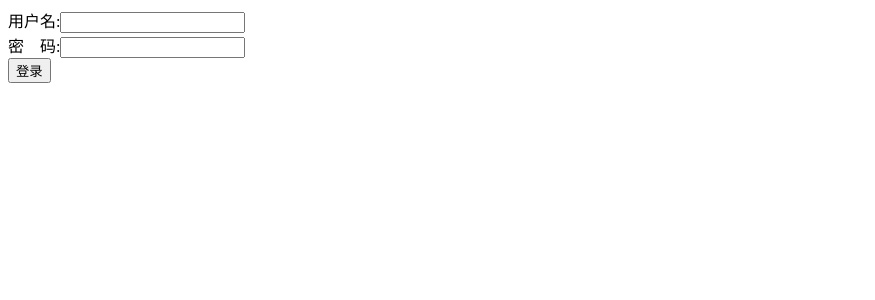
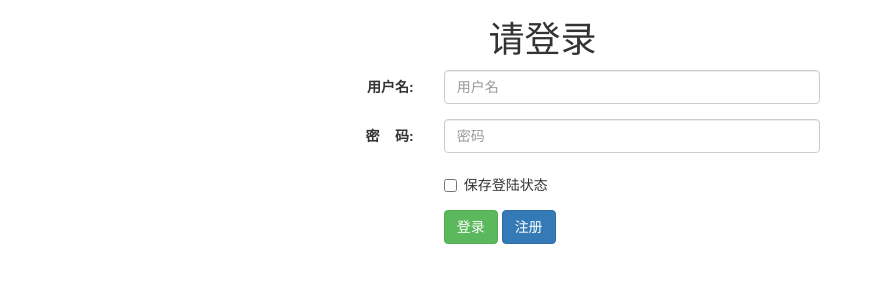
Before and after one commit to RongYaoyang/meetingroom, a Django app: page /login/ in a window 1280 px wide. Shown: the top 300 px of the page, without its empty margins (0-875 px from the left). Run offline with Django 3.2, Linux system fonts and the light colour scheme; some libraries are stand-ins or nearby versions.

Commit message:
样式添加，能插入空日期修复

```diff
--- a/app01/views.py
+++ b/app01/views.py
@@ -32,20 +32,24 @@ def index(request,date=None):
             data_json = request.body
             data = eval(json.loads(data_json))
             '''{"talkroom":"马尔代夫","time":"13:00","date":"2017-12-07","user":"egon"}'''
-            # print(type(eval(data)))
+            # print(data)
+            if data.get('date'):
             #是否有此用户没有添加，有就删除
-            room_user = models.Date.objects.filter(date=data['date'],time=data['time'],
-                                                   talkroom__title=data['talkroom'],
-                                                   user__name=data['user'])
-            if room_user:
-                room_user.delete()
-            else:
-                talkroom = models.TalkRoom.objects.filter(title=data['talkroom']).first()
-                user = models.User.objects.filter(name=data['user']).first()
-                new_date = models.Date.objects.create(date=data['date'],time=data['time'])
-                new_date.talkroom.add(talkroom)
-                new_date.user.add(user)
-            return HttpResponse('/main/')
+                room_user = models.Date.objects.filter(date=data['date'],time=data['time'],
+                                                       talkroom__title=data['talkroom'],
+                                                       user__name=data['user'])
+
+                if room_user:
+                    room_user.delete()
+                else:
+                    talkroom = models.TalkRoom.objects.filter(title=data['talkroom']).first()
+                    user = models.User.objects.filter(name=data['user']).first()
+                    new_date = models.Date.objects.create(date=data['date'],time=data['time'])
+                    new_date.talkroom.add(talkroom)
+                    new_date.user.add(user)
+                return HttpResponse('/main/')
+            else:return HttpResponse('/main/')
+
     if request.method == 'GET':
         user_status = request.session.get('user')
         time = models.Time.objects.all()
--- a/talkroom/settings.py
+++ b/talkroom/settings.py
@@ -25,7 +25,7 @@ SECRET_KEY = 'w)*$ef(pqaetuhxsqzwxtramd*m6o^a=!c)8js*(alinx-f)_r'
 # SECURITY WARNING: don't run with debug turned on in production!
 DEBUG = True
 
-ALLOWED_HOSTS = []
+ALLOWED_HOSTS = ['192.168.20.102','127.0.0.1']
 
 
 # Application definition
--- a/templates/login.html
+++ b/templates/login.html
@@ -5,13 +5,50 @@
     <meta http-equiv="X-UA-Compatible" content="IE=edge">
     <meta name="viewport" content="width=device-width, initial-scale=1">
     <title>Title</title>
+    <link rel="stylesheet" href="/static/css/bootstrap.css ">
 </head>
 <body>
-<form action="" method="post">
+
+<div class="container">
+    <div class="row">
+        <div class="col-md-4 col-md-offset-3">
+            <div class="h1 text-center">请登录</div>
+        </div>
+    </div>
+
+    <div class="row">
+        <div class="col-md-5 col-md-offset-3">
+<form class="form-horizontal" method="post">
     {% csrf_token %}
-    <div>用户名:<input type="text" name="user"></div>
-    <div>密&nbsp;&nbsp;&nbsp;&nbsp;码:<input type="password" name="pwd"></div>
-    <input type="submit" value="登录">
+  <div class="form-group">
+    <label for="user" class="col-sm-2 control-label">用户名:</label>
+    <div class="col-sm-10">
+      <input type="text" class="form-control" id="user" placeholder="用户名" name="user">
+    </div>
+  </div>
+  <div class="form-group">
+    <label for="pwd" class="col-sm-2 control-label">密&nbsp;&nbsp;&nbsp;&nbsp;码:</label>
+    <div class="col-sm-10">
+      <input type="password" class="form-control" id="pwd" placeholder="密码" name="pwd">
+    </div>
+  </div>
+  <div class="form-group">
+    <div class="col-sm-offset-2 col-sm-10">
+      <div class="checkbox">
+        <label>
+          <input type="checkbox"> 保存登陆状态
+        </label>
+      </div>
+    </div>
+  </div>
+  <div class="form-group">
+    <div class="col-sm-offset-2 col-sm-10">
+      <button type="submit" class="btn btn-success">登录</button>
+        <a href=""><input type="button" class="btn btn-primary" value="注册"></a>
+    </div>
+  </div>
 </form>
+        </div>
+</div></div>
 </body>
 </html>
```
Also changed, not shown: templates/main.html (+73 -46 lines), templates/user_order.html (+29 -6 lines), db.sqlite3.
